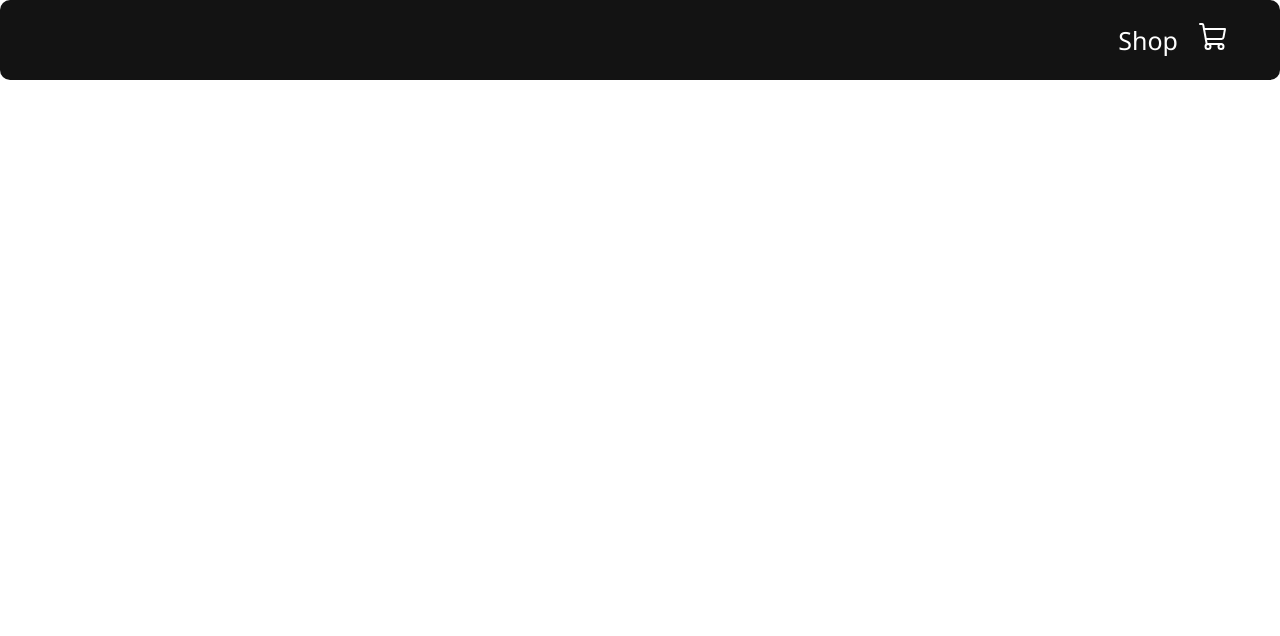
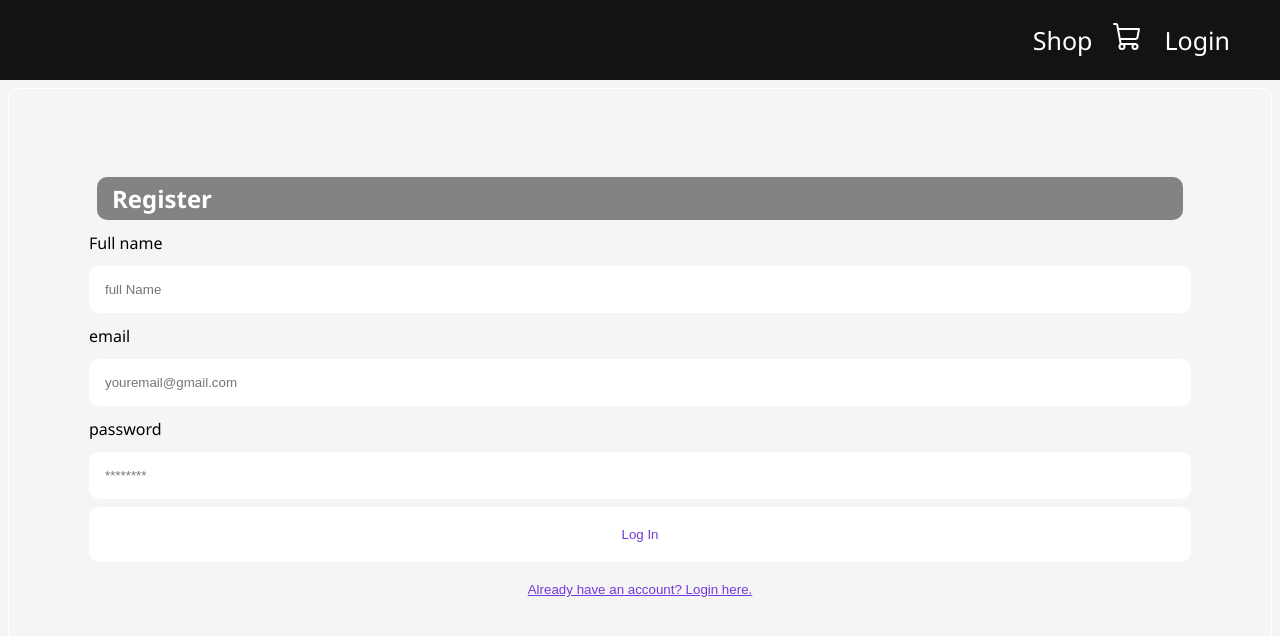
Before and after one commit to IriniIbrahim/eshop, a React (Create React App) app: page /register in a window 1280 px wide. Before the commit this address had no page. Shown: the top 636 px of the page. Built offline with nearby package versions, Linux system fonts and the light colour scheme.

Commit message:
adding login

```diff
--- a/src/App.css
+++ b/src/App.css
@@ -4,6 +4,7 @@
 	min-height: 100vh;
 	font-family: "Segoe UI", Tahoma,
 		Geneva, Verdana, sans-serif;
+	background-color: rgb(245, 245, 245);
 }
 
 body {
--- a/src/App.js
+++ b/src/App.js
@@ -1,22 +1,31 @@
 import './App.css';
+import React from "react";
 import { BrowserRouter as Router, Routes, Route } from 'react-router-dom';
 import { Navbar } from "./components/navbar";
 import { Shop } from "./pages/shop/shop"
 import { Cart } from "./pages/cart/cart"
 import { ShopContextProvider } from './context/shop-context';
+import { Login } from './pages/authorize/login';
+import { Register } from './pages/authorize/register';
 
 function App() {
+
+
   return (
     <div className="App">
+
       <ShopContextProvider>
         <Router>
           <Navbar />
           <Routes>
             <Route path="/" element={<Shop />} />
             <Route path="/cart" element={<Cart />} />
+            <Route path="/login" element={<Login />} />
+            <Route path="/register" element={<Register />} />
           </Routes>
         </Router>
       </ShopContextProvider>
+
     </div>
   );
 }
--- a/src/components/navbar.css
+++ b/src/components/navbar.css
@@ -5,7 +5,8 @@
 	display: flex;
 	justify-content: flex-end;
 	align-items: center;
-	border-radius: 10px;
+	border-bottom: 20px;
+	border-color: rgb(255, 0, 0);
 	position: -webkit-sticky;
 	position: sticky;
 	top: 0;
--- a/src/components/navbar.jsx
+++ b/src/components/navbar.jsx
@@ -2,6 +2,7 @@ import React from "react";
 import { Link } from "react-router-dom";
 import { ShoppingCart } from "phosphor-react";
 import "./navbar.css";
+
 export const Navbar = () => {
 	return (
 		<div className="navbar">
@@ -10,6 +11,8 @@ export const Navbar = () => {
 				<Link to="/cart">
 					<ShoppingCart size={32} />
 				</Link>
+				<Link to="/login"> Login </Link>
+				{/* <Link to="/register"> Register </Link> */}
 			</div>
 		</div>
 	);
--- /dev/null
+++ b/src/pages/authorize/authorize.css
@@ -0,0 +1,42 @@
+.auth-form-container,
+.login-form,
+.register-form {
+	display: flex;
+	flex-direction: column;
+}
+
+@media screen and (min-width: 600px) {
+	.auth-form-container {
+		padding: 5rem;
+		border: 1px solid white;
+		border-radius: 10px;
+		margin: 0.5rem;
+	}
+}
+
+label {
+	text-align: left;
+	padding: 0.25rem 0;
+}
+
+input {
+	margin: 0.5rem 0;
+	padding: 1rem;
+	border: none;
+	border-radius: 10px;
+}
+
+button {
+	border: none;
+	background-color: white;
+	padding: 20px;
+	border-radius: 10px;
+	cursor: pointer;
+	color: #7439db;
+}
+
+.link-btn {
+	background: none;
+	color: #7439db;
+	text-decoration: underline;
+}
--- /dev/null
+++ b/src/pages/authorize/login.jsx
@@ -0,0 +1,64 @@
+import React, { useState } from "react";
+import { useNavigate } from "react-router-dom";
+import "./authorize.css";
+
+export const Login = (props) => {
+	const [email, setEmail] =
+		useState("");
+	const [pass, setPass] = useState("");
+
+	const handleSubmit = (e) => {
+		e.preventDefault();
+		console.log(email);
+	};
+	const navigate = useNavigate();
+
+	return (
+		<div className="auth-form-container">
+			<h2>Login</h2>
+			<form
+				className="login-form"
+				onSubmit={handleSubmit}
+			>
+				<label htmlFor="email">
+					email
+				</label>
+				<input
+					value={email}
+					onChange={(e) =>
+						setEmail(e.target.value)
+					}
+					type="email"
+					placeholder="youremail@gmail.com"
+					id="email"
+					name="email"
+				/>
+				<label htmlFor="password">
+					password
+				</label>
+				<input
+					value={pass}
+					onChange={(e) =>
+						setPass(e.target.value)
+					}
+					type="password"
+					placeholder="********"
+					id="password"
+					name="password"
+				/>
+				<button type="submit">
+					Log In
+				</button>
+			</form>
+			<button
+				className="link-btn"
+				onClick={() =>
+					navigate("/register")
+				}
+			>
+				Don't have an account? Register
+				here.
+			</button>
+		</div>
+	);
+};
--- /dev/null
+++ b/src/pages/authorize/register.jsx
@@ -0,0 +1,77 @@
+import React, { useState } from "react";
+import "./authorize.css";
+import { useNavigate } from "react-router-dom";
+
+export const Register = (props) => {
+	const [email, setEmail] =
+		useState("");
+	const [pass, setPass] = useState("");
+	const [name, setName] = useState("");
+
+	const handleSubmit = (e) => {
+		e.preventDefault();
+		console.log(email);
+	};
+	const navigate = useNavigate();
+
+	return (
+		<div className="auth-form-container">
+			<h2>Register</h2>
+			<form
+				className="register-form"
+				onSubmit={handleSubmit}
+			>
+				<label htmlFor="name">
+					Full name
+				</label>
+				<input
+					value={name}
+					name="name"
+					onChange={(e) =>
+						setName(e.target.value)
+					}
+					id="name"
+					placeholder="full Name"
+				/>
+				<label htmlFor="email">
+					email
+				</label>
+				<input
+					value={email}
+					onChange={(e) =>
+						setEmail(e.target.value)
+					}
+					type="email"
+					placeholder="youremail@gmail.com"
+					id="email"
+					name="email"
+				/>
+				<label htmlFor="password">
+					password
+				</label>
+				<input
+					value={pass}
+					onChange={(e) =>
+						setPass(e.target.value)
+					}
+					type="password"
+					placeholder="********"
+					id="password"
+					name="password"
+				/>
+				<button type="submit">
+					Log In
+				</button>
+			</form>
+			<button
+				className="link-btn"
+				onClick={() =>
+					navigate("/login")
+				}
+			>
+				Already have an account? Login
+				here.
+			</button>
+		</div>
+	);
+};
--- a/src/pages/shop/shop.css
+++ b/src/pages/shop/shop.css
@@ -35,7 +35,7 @@ h2 {
 	display: grid;
 	grid-template-columns: 1fr;
 	align-items: center;
-	position: relative;
+	/* position: relative; */
 	justify-content: center;
 }
 
```
